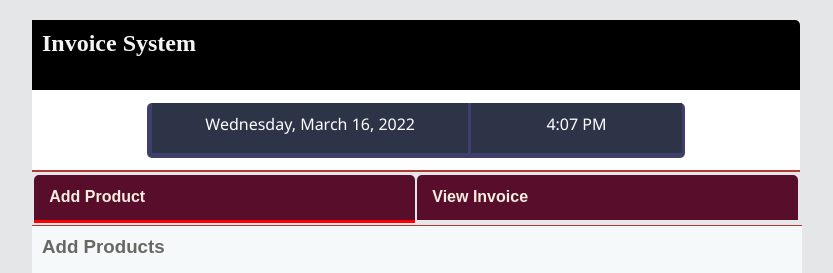
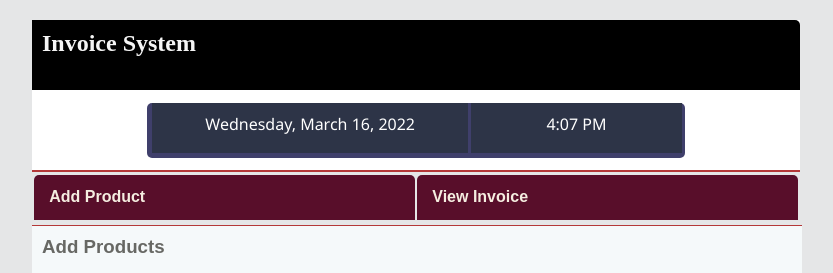
Before and after one commit to masix04/invoice-system, an Angular app: page /invoices in a window 1280 px wide. Shown: the top 273 px of the page, without its empty margins (224-1057 px from the left). Built offline with nearby package versions, Linux system fonts and the light colour scheme.

Commit message:
Default tab selected Fixed. Used GET http method instead of POST

```diff
--- a/src/app/create-invoice/create-invoice.component.ts
+++ b/src/app/create-invoice/create-invoice.component.ts
@@ -44,7 +44,8 @@ export class CreateInvoiceComponent implements OnInit {
     this.FeedToDatabase(this.invoiceForm.value);
   }
   FeedToDatabase(DataArray: any) {
-    this.http.post(this.urls.WorkBaseUrl+'insertAction.php?Name='+DataArray.ProductName+'&Quantity='+DataArray.ProductQuantity+'&Price='+DataArray.ProductPrice+'&Type='+DataArray.PaymentType, DataArray)
+    /** NOTE: POST method is making Problem for me to accept data at php/Backend Side. */
+    this.http.get(this.urls.WorkBaseUrl+'insertAction.php?Name='+DataArray.ProductName+'&Quantity='+DataArray.ProductQuantity+'&Price='+DataArray.ProductPrice+'&Type='+DataArray.PaymentType, DataArray)
     .subscribe({
       next: (response) => console.log(response),
       error: (error) => console.log(error),
--- a/src/app/listing-tabs/listing-tabs.component.html
+++ b/src/app/listing-tabs/listing-tabs.component.html
@@ -1,9 +1,11 @@
 <div class="app-listing-tabs">
   <ul>
-    <li [ngClass]="currentTab == 'create'? 'selected': ''" (click)="currentTab = 'create' " [routerLink]="['create-invoice']">
+    <li [routerLinkActive]="['selected']" (click)="currentTab = 'create' " [routerLink]="['/create-invoice']">
+      <!-- <li [ngClass]="currentTab == 'create'? 'selected': ''" (click)="currentTab = 'create' " [routerLink]="['create-invoice']"> -->
       Add Product
     </li>
-    <li [ngClass]="currentTab == 'view'? 'selected': '' " (click)="currentTab = 'view' " [routerLink]="['view-invoice']">
+    <li [routerLinkActive]="['selected']" (click)="currentTab = 'view' " [routerLink]="['/view-invoice']">
+      <!-- <li [ngClass]="currentTab == 'view'? 'selected': '' " (click)="currentTab = 'view' " [routerLink]="['view-invoice']"> -->
       View Invoice
     </li>
   </ul>
--- a/src/app/listing-tabs/listing-tabs.component.ts
+++ b/src/app/listing-tabs/listing-tabs.component.ts
@@ -1,5 +1,5 @@
 import { Component, OnInit } from '@angular/core';
-import { ActivatedRoute, Router } from '@angular/router';
+import { ActivatedRoute, Route, Router } from '@angular/router';
 
 @Component({
   selector: 'app-listing-tabs',
@@ -8,9 +8,9 @@ import { ActivatedRoute, Router } from '@angular/router';
 })
 export class ListingTabsComponent implements OnInit {
   currentTab: any;
-  constructor(private activatedRoute: Router) {
-    this.currentTab = 'create';
-    // console.log(this.activatedRoute.url);
+  constructor(private activatedRoute: ActivatedRoute) {
+    // this.currentTab = 'create';
+    // console.log(this.activatedRoute.snapshot.url);
 
    }
    ngOnChanges() {
```
